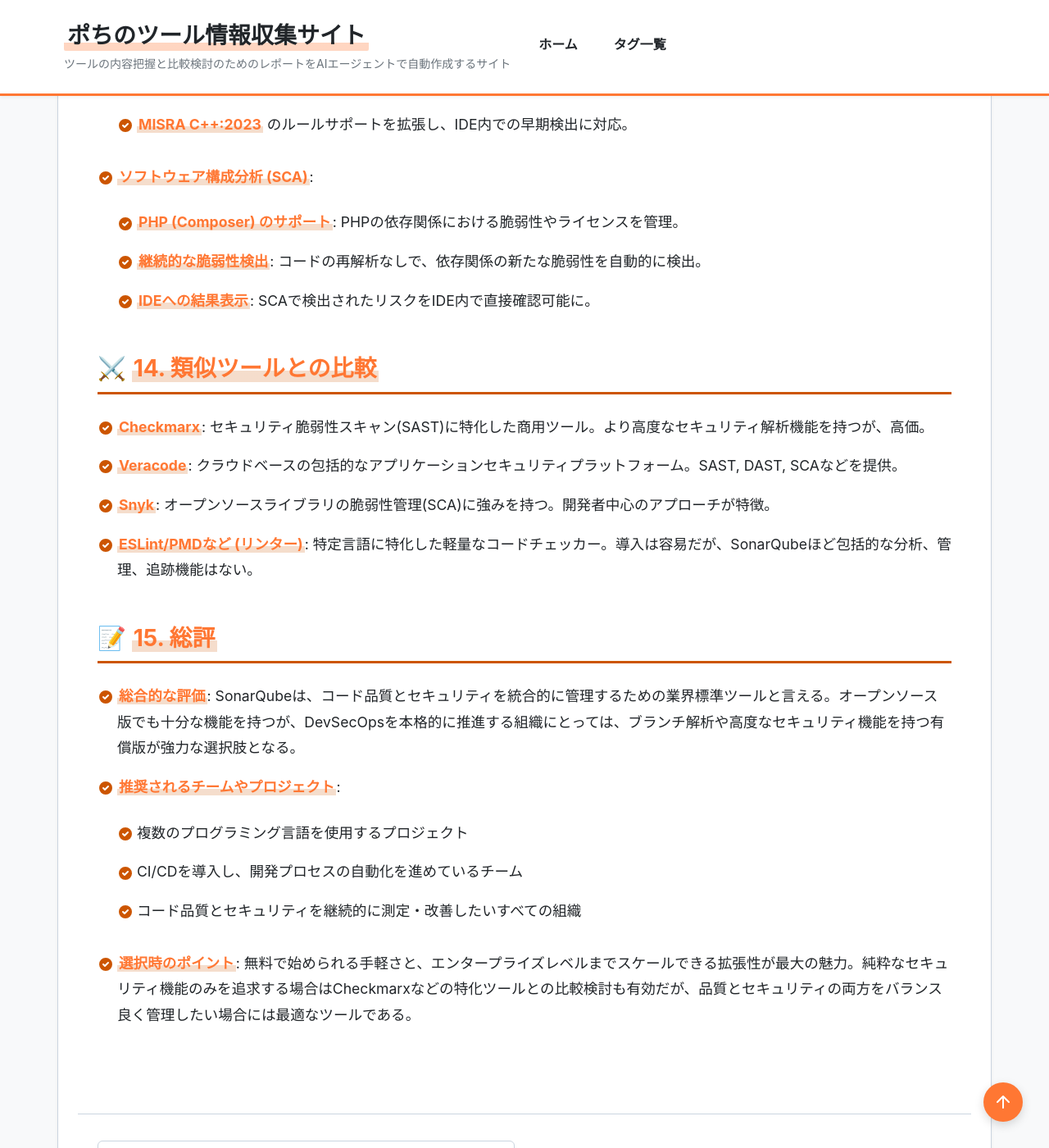
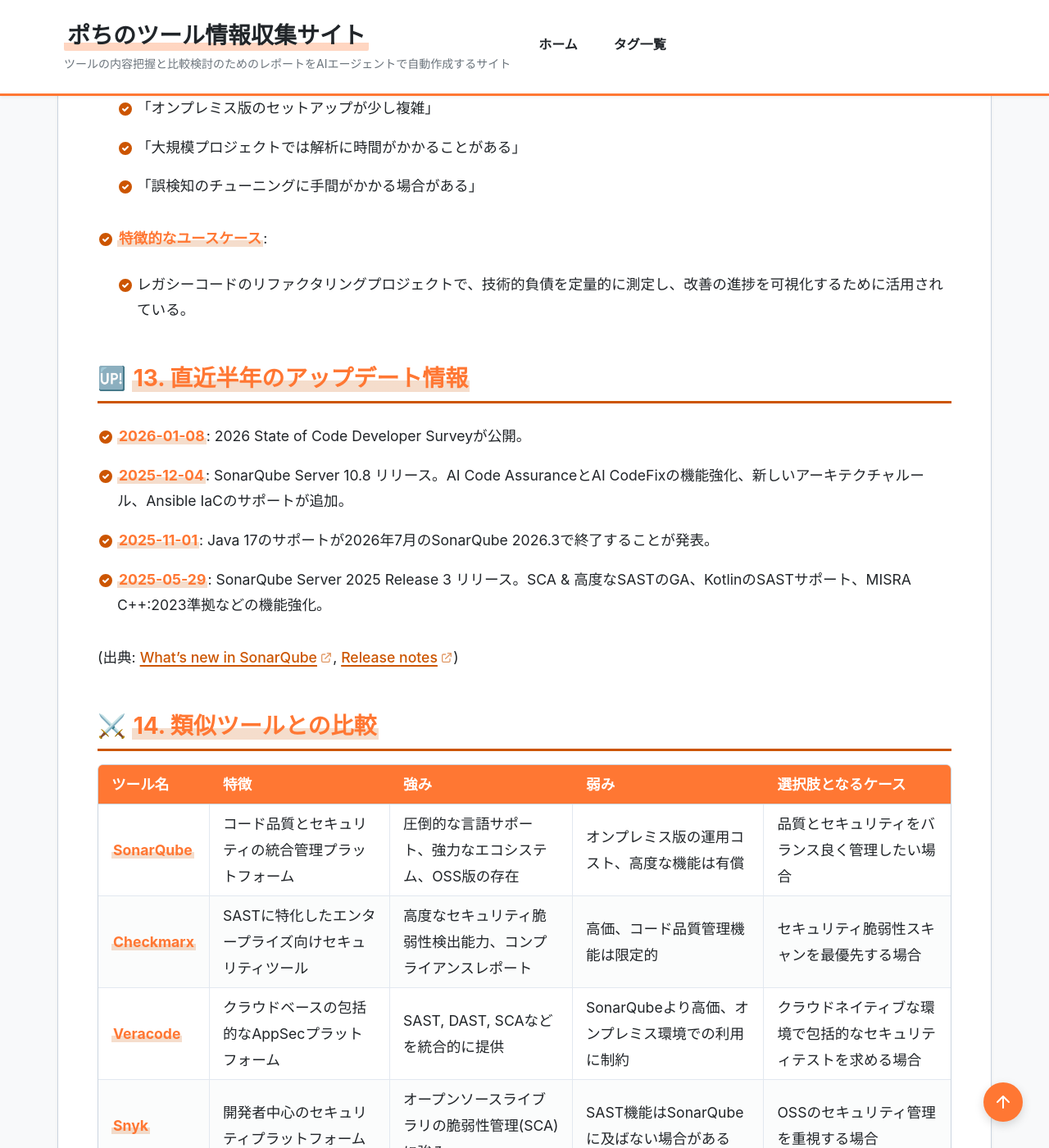
Before and after one commit to aegisfleet/tool-survey-report, a Jekyll site: the page built from _reports/sonarqube.md, in a window 1280 px wide and 1400 px high, scrolled down 7317 px. Shown: the whole window at 82% size. Built offline with Jekyll 4.4.1, drawn with Linux system fonts in a browser that asks for light colours; some of the changed text lies outside the part shown.

Commit message:
docs(report): SonarQubeレポートを最新化しテンプレートに準拠 (#348)
SonarQubeの調査レポート（_reports/sonarqube.md）を更新し、AGENTS.mdで指定された最新のレポートテンプレートに準拠させました。

主な変更点：
- last_updatedを2026-01-10に更新
- フロントマターにtool_reading, quick_summary, evaluationセクションを追加・更新
- 全15セクションの構成と形式をテンプレートに統一
- 料金プランと比較表を表形式に変更
- 最新のアップデート情報と公式ドキュメントへのリンクを反映

また、task-organizing-category-tags.mdの指示に従い、カテゴリを「コード品質」に正規化し、関連ツールのリンクを整理しました。
- 存在しないレポート（Snyk, Checkmarx）へのリンクを削除
- CodeRabbitレポートとの双方向リンクが既に存在することを確認

Co-authored-by: google-labs-jules[bot] <161369871+google-labs-jules[bot]@users.noreply.github.com>

```diff
--- a/_reports/sonarqube.md
+++ b/_reports/sonarqube.md
@@ -1,23 +1,55 @@
 ---
+# === フロントマター ===
+# 【必須項目】
 title: "SonarQube 調査レポート"
 tool_name: "SonarQube"
-category: "静的コード解析"
+tool_reading: "ソナーキューブ"
+category: "コード品質"
 developer: "SonarSource"
 official_site: "https://www.sonarsource.com/products/sonarqube/"
-links:
-  github: "https://github.com/SonarSource/sonarqube"
 date: "2025-10-19"
-last_updated: "2025-11-11"
+last_updated: "2026-01-10"
 tags:
   - "コード品質"
   - "静的解析"
   - "セキュリティ"
   - "SAST"
-  - "SCA"
+  - "オープンソース"
+  - "DevOps"
+description: "継続的なコード品質とセキュリティの自動レビューを行うためのオープンソースプラットフォーム。AIを活用したコード修正提案や、30以上の言語に対応したSAST機能を提供します。"
+
+# 【クイックサマリー】ホーム画面のカード表示用
 quick_summary:
+  has_free_plan: true
   is_oss: true
+  starting_price: "無料"
+  target_users:
+    - "開発者"
+    - "DevOpsエンジニア"
+    - "品質保証(QA)チーム"
+  latest_highlight: "2026年1月にJava 17のサポート終了予定を発表"
+  update_frequency: "高"
 
-description: "SonarQubeは、継続的なコード品質とセキュリティの自動レビューを行うためのオープンソースプラットフォームです。AIを活用したコード修正提案や、30以上の言語に対応したSAST、SCA機能を提供します。"
+# 【ツール評価】100点満点、基準点70点からの加減算方式
+evaluation:
+  score: 90
+  base_score: 70
+  plus_points:
+    - point: 10
+      reason: "30以上の言語をサポートする圧倒的な網羅性と、静的解析ツールとしての業界標準の地位を確立している点。"
+    - point: 5
+      reason: "オープンソース版でも基本的な機能が無料で利用でき、導入のハードルが低い点。"
+    - point: 5
+      reason: "CI/CDツールとの連携が容易で、DevOpsワークフローにシームレスに統合できる点。"
+  minus_points:
+    - point: -0
+      reason: ""
+  summary: "コード品質とセキュリティ管理の分野で業界標準としての地位を確立しており、総合的に非常に優れたツール。"
+
+# 【任意項目】該当するもののみ記載
+links:
+  github: "https://github.com/SonarSource/sonarqube"
+  documentation: "https://docs.sonarsource.com/sonarqube/latest/"
 relationships:
   related_tools:
     - "CodeRabbit"
@@ -27,34 +59,37 @@ relationships:
 
 ## **1. 基本情報**
 
-* **ツール名**: SonarQube (ソナーキューブ)
+* **ツール名**: SonarQube
+* **ツールの読み方**: ソナーキューブ
 * **開発元**: SonarSource
 * **公式サイト**: [https://www.sonarsource.com/products/sonarqube/](https://www.sonarsource.com/products/sonarqube/)
 * **関連リンク**:
   * GitHub: [https://github.com/SonarSource/sonarqube](https://github.com/SonarSource/sonarqube)
-* **カテゴリ**: 静的コード解析, コード品質管理, セキュリティ脆弱性検出
+  * ドキュメント: [https://docs.sonarsource.com/sonarqube/latest/](https://docs.sonarsource.com/sonarqube/latest/)
+  * レビューサイト: [G2](https://www.g2.com/products/sonarqube/reviews) | [Capterra](https://www.capterra.com/p/134552/SonarQube/) | [ITreview](https://www.itreview.jp/products/sonarqube)
+* **カテゴリ**: コード品質
 * **概要**: SonarQubeは、継続的なコード品質とセキュリティの自動レビューを行うためのオープンソースプラットフォームです。30以上のプログラミング言語に対応し、バグ、コードの臭い(保守性の低いコード)、セキュリティ脆弱性を開発プロセスの早い段階で検出します。
 
 ## **2. 目的と主な利用シーン**
 
-* **目的**: 開発サイクルの早い段階でコード品質の問題やセキュリティ上の欠陥を特定し、技術的負債を管理・削減すること。 "Clean as You Code" のアプローチを推進し、新規・変更されたコードの品質を高く保つことを目指します。
-* **主な利用者**: ソフトウェア開発者、DevOpsエンジニア、品質保証(QA)チーム、セキュリティ担当者、プロジェクトマネージャー。
-* **具体的な利用シーン**:
-    * CI/CDパイプラインへの統合による継続的なコードスキャン
-    * コードレビュープロセスの自動化・補助
-    * セキュリティ脆弱性 (OWASP Top 10, SANS Top 25など) のスキャン
-    * プロジェクト横断でのコード品質の可視化と品質ゲートの強制
+* **解決する課題**: 開発サイクルの早い段階でコード品質の問題やセキュリティ上の欠陥を特定し、技術的負債を管理・削減すること。"Clean as You Code" のアプローチを推進し、新規・変更されたコードの品質を高く保つことを目指します。
+* **想定利用者**: ソフトウェア開発者、DevOpsエンジニア、品質保証(QA)チーム、セキュリティ担当者、プロジェクトマネージャー。
+* **利用シーン**:
+  * CI/CDパイプラインへの統合による継続的なコードスキャン
+  * コードレビュープロセスの自動化・補助
+  * セキュリティ脆弱性 (OWASP Top 10, CWE Top 25など) のスキャン
+  * プロジェクト横断でのコード品質の可視化と品質ゲートの強制
 
 ## **3. 主要機能**
 
 * **静的コード解析 (SAST)**: バグ、コードの臭い、脆弱性を高精度に検出。汚染解析(Taint Analysis)により、信頼できないユーザー入力に起因する脆弱性を追跡。
 * **ソフトウェア構成分析 (SCA)**: オープンソースの依存関係に含まれる脆弱性やライセンスの問題を検出。
 * **AIによるコード修正提案 (AI CodeFix)**: Enterprise Edition以上で利用可能。検出された問題に対し、AIが修正案を自動生成。
-* **AI生成コードの品質保証 (AI Code Assurance)**: Developer Edition以上で利用可能。AIによって生成されたコード特有のリスクを検知。
-* **シークレット検出**: ソースコードや設定ファイル(YAML, JSON)に含まれるAPIキーやパスワードなどの機密情報を検出。
-* **マルチ言語サポート**: Java, C#, Python, JavaScript, TypeScript, C++, Go, COBOLなど30以上の言語をサポート。
-* **品質ゲート (Quality Gates)**: コードがリリース可能かどうかを判定するための品質基準 (例: カバレッジ率、脆弱性の数) を定義・強制。
-* **IDE連携 (SonarLint)**: 開発者がコードを記述している最中に、VS Code, IntelliJ IDEA, EclipseなどのIDE内でリアルタイムに問題を検出・修正提案。
+* **AI生成コードの品質保証**: AIによって生成されたコード特有のリスクを検知。
+* **シークレット検出**: ソースコードや設定ファイルに含まれるAPIキーやパスワードなどの機密情報を検出。
+* **マルチ言語サポート**: Java, C#, Python, JavaScript, TypeScript, C++, Goなど30以上の言語をサポート。
+* **品質ゲート (Quality Gates)**: コードがリリース可能かどうかを判定するための品質基準を定義・強制。
+* **IDE連携 (SonarLint)**: VS Code, IntelliJ IDEAなどのIDE内でリアルタイムに問題を検出・修正提案。
 * **レポートとダッシュボード**: プロジェクトやポートフォリオ全体の品質とセキュリティの状態を視覚的に表示。
 
 ## **4. 特徴・強み (Pros)**
@@ -68,91 +103,84 @@ relationships:
 
 * **セットアップと運用コスト**: オンプレミスで運用する場合、サーバーのセットアップ、データベース管理、バージョンアップ対応などに専門知識と工数が必要。
 * **高度な機能は有償**: ブランチ解析、高度なAI・セキュリティ機能、ポートフォリオ管理などは有償版でのみ利用可能。
-* **誤検知の可能性**: 静的解析の性質上、コンテキストによっては誤検知が発生することがある。プロジェクトに合わせたルールのチューニングが必要になる場合がある。
+* **誤検知の可能性**: 静的解析の性質上、コンテキストによっては誤検知が発生することがあるため、プロジェクトに合わせたルールのチューニングが必要。
 * **日本語情報の限定性**: 公式ドキュメントは主に英語。日本語の情報はコミュニティベースのものが中心となる。
 
 ## **6. 料金プラン**
 
-* **Community Edition**: 無料。オープンソース。基本的な静的コード解析機能を提供。
-* **Developer Edition**: 年間 $720 から (コード行数に応じて変動)。ブランチ解析、プルリクエスト解析、汚染解析(Taint Analysis)、シークレット検出、AI Code Assuranceなどの機能が追加。
-* **Enterprise Edition**: 要問い合わせ。ポートフォリオ管理、高度なセキュリティレポート、AI CodeFix、SCA (Advanced Securityアドオン) などのエンタープライズ向け機能を提供。
-* **Data Center Edition**: 要問い合わせ。高可用性(HA)とスケーラビリティを求める大規模組織向け。
+| プラン名 | 料金 | 主な特徴 |
+|---|---|---|
+| **Community** | 無料 | オープンソース。基本的な静的コード解析機能。 |
+| **Developer** | $720/年〜 | ブランチ解析、プルリクエスト解析、AI Code Assuranceなど。 |
+| **Enterprise** | 要問い合わせ | ポートフォリオ管理、高度なセキュリティレポート、AI CodeFixなど。 |
+| **Data Center** | 要問い合わせ | 高可用性(HA)とスケーラビリティを求める大規模組織向け。 |
+
+* **課金体系**: コード行数に応じた年間ライセンス。
 * **無料トライアル**: 有償版の全機能を14日間試せる無料トライアルが提供されている。
 
 ## **7. 導入実績・事例**
 
-* 全世界で40万以上の組織が導入しており、静的解析ツールとしてデファクトスタンダードの地位を確立。
-* **主要な導入企業**: Microsoft, IBM, Bosch, SAP, T-Mobile, BMW Groupなど、グローバル企業での採用多数。
-* 金融、ヘルスケア、自動車、ITサービス、公共機関など、品質とセキュリティが重視される幅広い業界で導入されている。
+* **導入企業**: Microsoft, IBM, Bosch, SAP, T-Mobile, BMW Groupなど、全世界で40万以上の組織が導入。
+* **導入事例**: 金融、ヘルスケア、自動車、ITサービスなど、品質とセキュリティが重視される幅広い業界でデファクトスタンダードとなっている。
+* **対象業界**: 業界を問わず、ソフトウェア開発を行うあらゆる組織。
 
 ## **8. サポート体制**
 
 * **ドキュメント**: 公式サイトに詳細なドキュメント、インストールガイド、APIリファレンスが整備されている (主に英語)。
 * **コミュニティ**: SonarSource Community Forumがあり、ユーザー同士での質疑応答や情報交換が活発に行われている。
-* **公式サポート**: 有償版のユーザーは、SonarSourceによる公式のテクニカルサポートを利用可能。
+* **公式サポート**: 有償版ユーザーは、SonarSourceによる公式のテクニカルサポートを利用可能。
 
 ## **9. 連携機能 (API・インテグレーション)**
 
-* **CI/CD**: Jenkins, GitLab, GitHub Actions, Azure DevOps, CircleCI, Bitbucket Pipelinesなど、ほぼ全ての主要CI/CDツールと連携可能。
-* **IDE**: SonarLintプラグインを通じて、IntelliJ IDEA, VS Code, Eclipse, Visual Studioと連携し、リアルタイムのフィードバックを提供。
-* **認証**: LDAP, Active Directory, SAML, SCIMのほか、GitHub, GitLab, Bitbucket, Azure DevOpsアカウントによるSSOに対応。
 * **API**: 包括的なWeb APIが提供されており、外部ツールからのデータ取得やカスタムレポートの作成が可能。
+* **外部サービス連携**: Jenkins, GitLab, GitHub Actions, Azure DevOps, Dockerなど、ほぼ全ての主要CI/CD・DevOpsツールと連携可能。
 
 ## **10. セキュリティとコンプライアンス**
 
-* **認証**: SSO, 2段階認証(2FA)に対応し、セキュアなアクセス管理が可能。
-* **データ管理**: オンプレミス版では全てのコードと解析結果を自社環境内で管理可能。クラウド版(SonarCloud)も提供。
-* **準拠規格**: OWASP Top 10, CWE Top 25, SANS Top 25, MISRA C++:2023などのセキュリティ・コーディング標準に準拠したルールセットを提供し、コンプライアンス遵守を支援。
+* **認証**: SSO (SAML, Azure AD, GitHub), 2段階認証(2FA)に対応。
+* **データ管理**: オンプレミス版では全てのコードと解析結果を自社環境内で管理可能。
+* **準拠規格**: OWASP Top 10, CWE Top 25, SANS Top 25などのセキュリティ標準に準拠したルールセットを提供。
 
 ## **11. 操作性 (UI/UX) と学習コスト**
 
-* **UI/UX**: Webベースのダッシュボードは直感的で、問題のドリルダウンや原因分析が容易に行える。グラフやチャートが多く、視覚的に理解しやすい。
-* **学習コスト**: 基本的な導入と利用は容易だが、品質プロファイルやカスタムルールの作成、CI/CDへの深い統合など、高度な活用には一定の学習が必要。
+* **UI/UX**: Webベースのダッシュボードは直感的で、問題のドリルダウンや原因分析が容易。グラフやチャートが多く、視覚的に理解しやすい。
+* **学習コスト**: 基本的な導入と利用は容易だが、品質プロファイルやカスタムルールの作成など、高度な活用には一定の学習が必要。
 
 ## **12. ユーザーの声（レビュー分析）**
 
-* **調査対象**: G2, Capterra, ITreviewなどのレビューサイト
-* **総合評価**: 各サイトで5段階中4.5以上の高い評価を得ている。
+* **調査対象**: G2, Capterra, ITreview
+* **総合評価**: 各サイトで5段階中4.5以上の高評価を獲得。
 * **ポジティブな評価**:
-    * 「コード品質が可視化され、チーム全体の意識が向上した」
-    * 「CI/CDに組み込むことで、バグや脆弱性をマージ前に発見できるようになった」
-    * 「対応言語が多く、新しい技術スタックにも対応しやすい」
+  * 「コード品質が可視化され、チーム全体の意識が向上した」
+  * 「CI/CDに組み込むことで、バグや脆弱性をマージ前に発見できるようになった」
+  * 「対応言語が多く、新しい技術スタックにも対応しやすい」
 * **ネガティブな評価 / 改善要望**:
-    * 「オンプレミス版のセットアップが少し複雑」
-    * 「大規模プロジェクトでは解析に時間がかかることがある」
-    * 「誤検知のチューニングに手間がかかる場合がある」
+  * 「オンプレミス版のセットアップが少し複雑」
+  * 「大規模プロジェクトでは解析に時間がかかることがある」
+  * 「誤検知のチューニングに手間がかかる場合がある」
+* **特徴的なユースケース**:
+  * レガシーコードのリファクタリングプロジェクトで、技術的負債を定量的に測定し、改善の進捗を可視化するために活用されている。
 
 ## **13. 直近半年のアップデート情報**
 
-最新のLTA(Long-Term Active)バージョンは **SonarQube Server 2025.4** です。前回のLTA(9.9)以降、多数の機能が追加・改善されています。
+* **2026-01-08**: 2026 State of Code Developer Surveyが公開。
+* **2025-12-04**: SonarQube Server 10.8 リリース。AI Code AssuranceとAI CodeFixの機能強化、新しいアーキテクチャルール、Ansible IaCのサポートが追加。
+* **2025-11-01**: Java 17のサポートが2026年7月のSonarQube 2026.3で終了することが発表。
+* **2025-05-29**: SonarQube Server 2025 Release 3 リリース。SCA & 高度なSASTのGA、KotlinのSASTサポート、MISRA C++:2023準拠などの機能強化。
 
-*   **AI関連機能の強化**:
-    *   **AI CodeFix**: 検出された問題に対して、AIがコンテキストを考慮した修正案をワンクリックで提案 (Enterprise Edition以上)。
-    *   **AI Code Assurance**: AIが生成したコードに特有の品質・セキュリティリスクを検出 (Developer Edition以上)。
-*   **コアセキュリティの強化**:
-    *   **Go言語のSASTサポート**: Go向けの静的アプリケーションセキュリティテスト(SAST)と汚染解析を完全サポート。
-    *   **シークレット検出の強化**: 400以上のパターンを検出し、ソースコードに加えてYAMLやJSONファイル内の機密情報もスキャン。
-    *   **JavaScript/TypeScriptの解析エンジン刷新**: 次世代エンジンへの刷新により、解析精度とパフォーマンスが向上。
-*   **新言語・コンプライアンス対応**:
-    *   **Java 23/24, Dart 3.8** のフルサポート。
-    *   **MISRA C++:2023** のルールサポートを拡張し、IDE内での早期検出に対応。
-*   **ソフトウェア構成分析 (SCA)**:
-    *   **PHP (Composer) のサポート**: PHPの依存関係における脆弱性やライセンスを管理。
-    *   **継続的な脆弱性検出**: コードの再解析なしで、依存関係の新たな脆弱性を自動的に検出。
-    *   **IDEへの結果表示**: SCAで検出されたリスクをIDE内で直接確認可能に。
+(出典: [What's new in SonarQube](https://www.sonarsource.com/products/sonarqube/whats-new/), [Release notes](https://docs.sonarsource.com/sonarqube-server/server-update-and-maintenance/release-notes/))
 
 ## **14. 類似ツールとの比較**
 
-* **Checkmarx**: セキュリティ脆弱性スキャン(SAST)に特化した商用ツール。より高度なセキュリティ解析機能を持つが、高価。
-* **Veracode**: クラウドベースの包括的なアプリケーションセキュリティプラットフォーム。SAST, DAST, SCAなどを提供。
-* **Snyk**: オープンソースライブラリの脆弱性管理(SCA)に強みを持つ。開発者中心のアプローチが特徴。
-* **ESLint/PMDなど (リンター)**: 特定言語に特化した軽量なコードチェッカー。導入は容易だが、SonarQubeほど包括的な分析、管理、追跡機能はない。
+| ツール名 | 特徴 | 強み | 弱み | 選択肢となるケース |
+|---|---|---|---|---|
+| **SonarQube** | コード品質とセキュリティの統合管理プラットフォーム | 圧倒的な言語サポート、強力なエコシステム、OSS版の存在 | オンプレミス版の運用コスト、高度な機能は有償 | 品質とセキュリティをバランス良く管理したい場合 |
+| **Checkmarx** | SASTに特化したエンタープライズ向けセキュリティツール | 高度なセキュリティ脆弱性検出能力、コンプライアンスレポート | 高価、コード品質管理機能は限定的 | セキュリティ脆弱性スキャンを最優先する場合 |
+| **Veracode** | クラウドベースの包括的なAppSecプラットフォーム | SAST, DAST, SCAなどを統合的に提供 | SonarQubeより高価、オンプレミス環境での利用に制約 | クラウドネイティブな環境で包括的なセキュリティテストを求める場合 |
+| **Snyk** | 開発者中心のセキュリティプラットフォーム | オープンソースライブラリの脆弱性管理(SCA)に強み | SAST機能はSonarQubeに及ばない場合がある | OSSのセキュリティ管理を重視する場合 |
 
 ## **15. 総評**
 
-* **総合的な評価**: SonarQubeは、コード品質とセキュリティを統合的に管理するための業界標準ツールと言える。オープンソース版でも十分な機能を持つが、DevSecOpsを本格的に推進する組織にとっては、ブランチ解析や高度なセキュリティ機能を持つ有償版が強力な選択肢となる。
-* **推奨されるチームやプロジェクト**:
-    * 複数のプログラミング言語を使用するプロジェクト
-    * CI/CDを導入し、開発プロセスの自動化を進めているチーム
-    * コード品質とセキュリティを継続的に測定・改善したいすべての組織
-* **選択時のポイント**: 無料で始められる手軽さと、エンタープライズレベルまでスケールできる拡張性が最大の魅力。純粋なセキュリティ機能のみを追求する場合はCheckmarxなどの特化ツールとの比較検討も有効だが、品質とセキュリティの両方をバランス良く管理したい場合には最適なツールである。
+* **総合的な評価**: SonarQubeは、コード品質とセキュリティを統合的に管理するための業界標準ツールと言える。オープンソース版でも十分な機能を持つが、DevSecOpsを本格的に推進する組織にとっては、有償版が強力な選択肢となる。
+* **推奨されるチームやプロジェクト**: 複数のプログラミング言語を使用するプロジェクト、CI/CDを導入済みのチーム、コード品質とセキュリティを継続的に改善したいすべての組織。
+* **選択時のポイント**: 無料で始められる手軽さと、エンタープライズレベルまでスケールできる拡張性が最大の魅力。純粋なセキュリティ機能のみを追求する場合は特化ツールとの比較検討も有効だが、品質とセキュリティの両方をバランス良く管理したい場合には最適なツールである。
```
